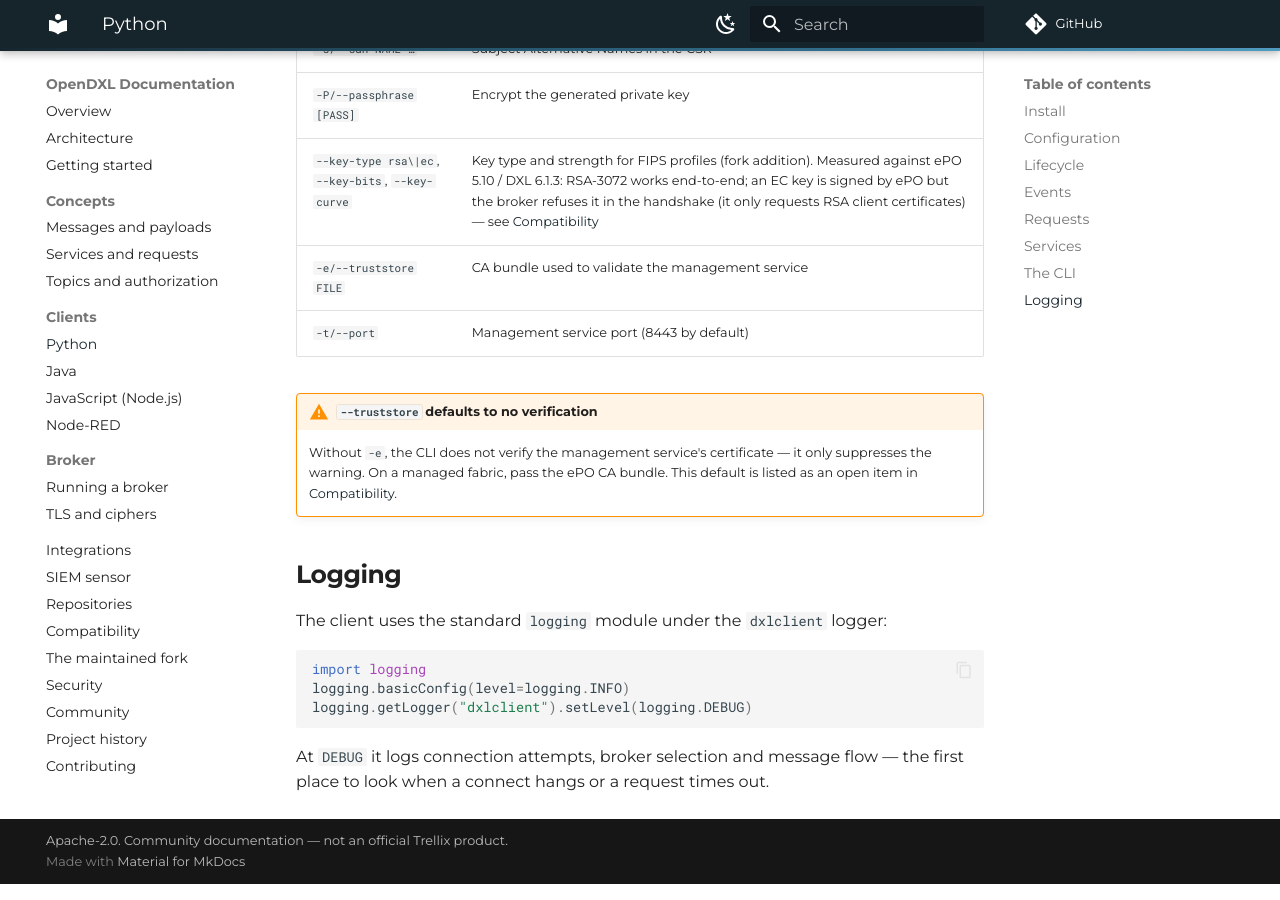
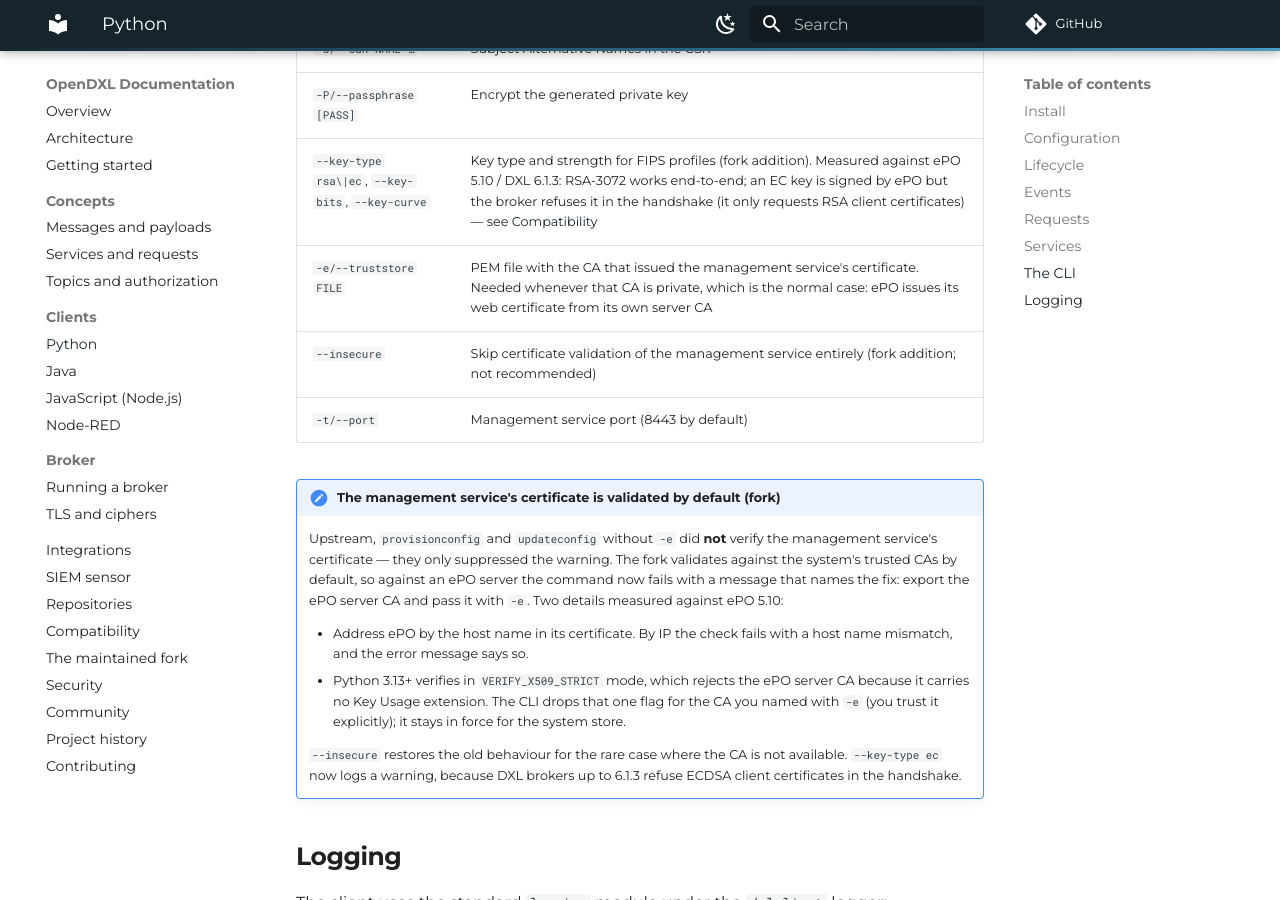
Before and after one commit to JMuellerTX/opendxl-docs, an MkDocs documentation site: the page built from docs/clients/python.md, in a window 1280 px wide and 900 px high, scrolled down 3331 px. Built offline with MkDocs 1.6.1 and Material for MkDocs 9.7.7, drawn with Linux system fonts in a browser that asks for light colours; comment, search, counter and statistics services are not loaded.

Commit message:
Python client: the CLI now validates the management server's certificate by default
Describe the fork's new default (system CAs), -e for a private CA such as the ePO
server CA, --insecure, the strict-mode handling on Python 3.13+, and the
--key-type ec warning; move the truststore item in Compatibility from open to
resolved with the measurements against ePO 5.10.

```diff
--- a/docs/clients/python.md
+++ b/docs/clients/python.md
@@ -138,13 +138,26 @@
 | `-s/--san NAME …` | Subject Alternative Names in the CSR |
 | `-P/--passphrase [PASS]` | Encrypt the generated private key |
 | `--key-type rsa\|ec`, `--key-bits`, `--key-curve` | Key type and strength for FIPS profiles (fork addition). Measured against ePO 5.10 / DXL 6.1.3: RSA-3072 works end-to-end; an EC key is signed by ePO but the broker refuses it in the handshake (it only requests RSA client certificates) — see [Compatibility](../compatibility.md#open-items) |
-| `-e/--truststore FILE` | CA bundle used to validate the management service |
+| `-e/--truststore FILE` | PEM file with the CA that issued the management service's certificate. Needed whenever that CA is private, which is the normal case: ePO issues its web certificate from its own server CA |
+| `--insecure` | Skip certificate validation of the management service entirely (fork addition; not recommended) |
 | `-t/--port` | Management service port (8443 by default) |
 
-!!! warning "`--truststore` defaults to no verification"
-    Without `-e`, the CLI does not verify the management service's certificate — it only
-    suppresses the warning. On a managed fabric, pass the ePO CA bundle. This default is
-    listed as an open item in [Compatibility](../compatibility.md#open-items).
+!!! note "The management service's certificate is validated by default (fork)"
+    Upstream, `provisionconfig` and `updateconfig` without `-e` did **not** verify the
+    management service's certificate — they only suppressed the warning. The fork validates
+    against the system's trusted CAs by default, so against an ePO server the command now
+    fails with a message that names the fix: export the ePO server CA and pass it with `-e`.
+    Two details measured against ePO 5.10:
+
+    - Address ePO by the host name in its certificate. By IP the check fails with a host name
+      mismatch, and the error message says so.
+    - Python 3.13+ verifies in `VERIFY_X509_STRICT` mode, which rejects the ePO server CA
+      because it carries no Key Usage extension. The CLI drops that one flag for the CA you
+      named with `-e` (you trust it explicitly); it stays in force for the system store.
+
+    `--insecure` restores the old behaviour for the rare case where the CA is not available.
+    `--key-type ec` now logs a warning, because DXL brokers up to 6.1.3 refuse ECDSA client
+    certificates in the handshake.
 
 ## Logging
 
```
Also changed, not shown: docs/compatibility.md (+1 -1 lines).
